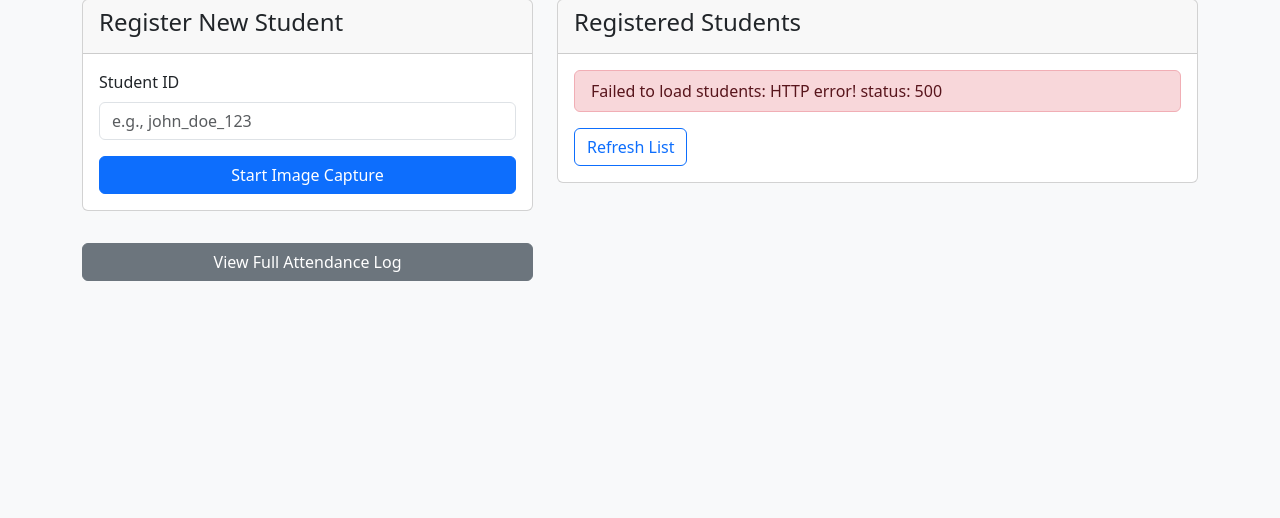
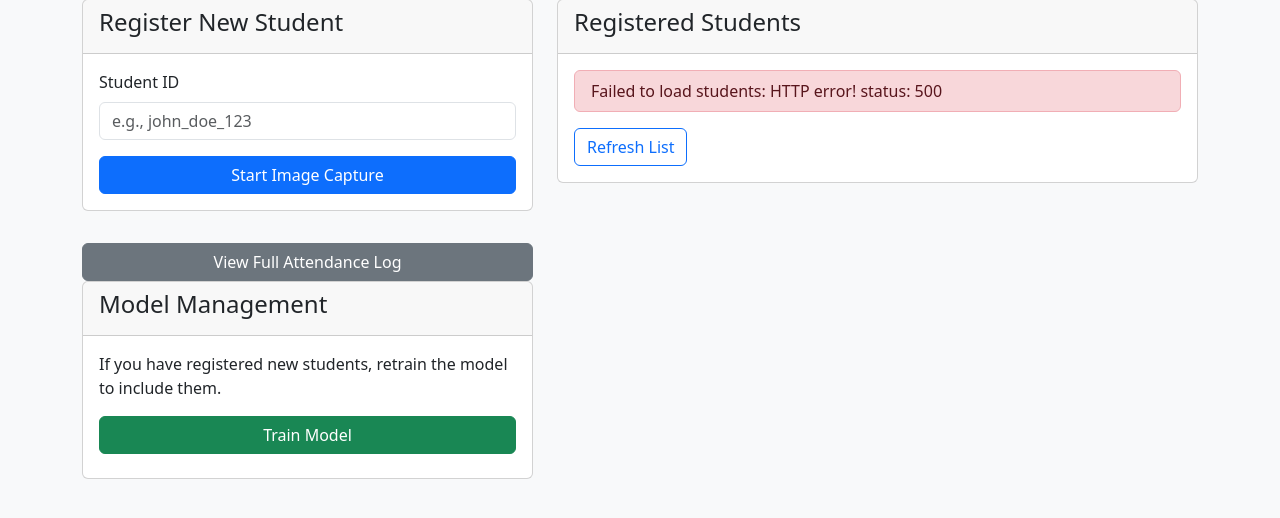
Before and after one commit to UnicomTIC-Jerobert/project_student_attendance_python, a Flask app: page / in a window 1280 px wide. Shown: the part 81-599 px from the top of the page. Run offline with Flask 3, Linux system fonts and the light colour scheme.

Commit message:
new dashboard workflow added

```diff
--- a/project/app.py
+++ b/project/app.py
@@ -1,3 +1,5 @@
+import threading
+from train_model import train_model
 from flask import Flask, render_template, request, Response, redirect, url_for, jsonify
 import cv2
 import os
@@ -30,6 +32,26 @@
 
 # Initialize the database when the app starts
 init_db()
+
+# --- API Endpoint for Triggering Training ---
+@app.route('/api/train', methods=['POST'])
+def trigger_training():
+    """Triggers the training process in a background thread."""
+
+    # Define the function to run in the thread
+    def run_training():
+        print("[INFO] Starting background training process...")
+        train_model()
+        print("[INFO] Background training process finished.")
+
+    # Create and start the background thread
+    thread = threading.Thread(target=run_training)
+    thread.start()
+
+    # Immediately return a response to the user
+    return jsonify({"status": "success", "message": "Training process started in the background."})
+
+# ... (The rest of your app.py code remains the same) ...
 
 # --- API Endpoint for Logging ---
 @app.route('/api/log_attendance', methods=['POST'])
--- a/project/templates/dashboard.html
+++ b/project/templates/dashboard.html
@@ -46,6 +46,19 @@
                     </div>
                 </div>
                 <a href="/logs" class="btn btn-secondary w-100">View Full Attendance Log</a>
+
+                <div class="card">
+                    <div class="card-header">
+                        <h4>Model Management</h4>
+                    </div>
+                    <div class="card-body">
+                        <p>If you have registered new students, retrain the model to include them.</p>
+                        <button id="train-button" class="btn btn-success w-100" onclick="startTraining()">
+                            Train Model
+                        </button>
+                        <div id="train-status" class="form-text mt-2"></div>
+                    </div>
+                </div>
             </div>
 
             <!-- Right Column: Registered Students -->
@@ -71,6 +84,38 @@
 
     <!-- Our Custom JavaScript for AJAX -->
     <script>
+        async function startTraining() {
+            const trainButton = document.getElementById('train-button');
+            const trainStatus = document.getElementById('train-status');
+
+            // Provide immediate feedback
+            trainButton.disabled = true;
+            trainButton.innerHTML = `
+            <span class="spinner-border spinner-border-sm" role="status" aria-hidden="true"></span>
+            Training...
+        `;
+            trainStatus.textContent = 'Training has started. This may take a moment...';
+
+            try {
+                const response = await fetch('/api/train', { method: 'POST' });
+                const result = await response.json();
+
+                if (response.ok) {
+                    trainStatus.textContent = result.message + ' You can refresh the student list after a while.';
+                } else {
+                    throw new Error(result.message || 'Failed to start training.');
+                }
+            } catch (error) {
+                trainStatus.textContent = `Error: ${error.message}`;
+            } finally {
+                // Re-enable the button after a short delay
+                setTimeout(() => {
+                    trainButton.disabled = false;
+                    trainButton.innerHTML = 'Train Model';
+                }, 5000); // Re-enable after 5 seconds
+            }
+        }
+
         // This function will be called to fetch and display the list of students
         async function fetchStudents() {
             const studentList = document.getElementById('student-list');
--- a/project/train_model.py
+++ b/project/train_model.py
@@ -33,7 +33,7 @@
                 image = face_recognition.load_image_file(image_path)
 
                 # Detect the face box. We assume one face per image for training.
-                face_locations = face_recognition.face_locations(image, model="cnn") # Use "cnn" for more accuracy
+                face_locations = face_recognition.face_locations(image, model="hog") # Use "cnn" for more accuracy
 
                 if len(face_locations) == 1:
                     # Get the encoding
```
Also changed, not shown: project/attendance.db.
